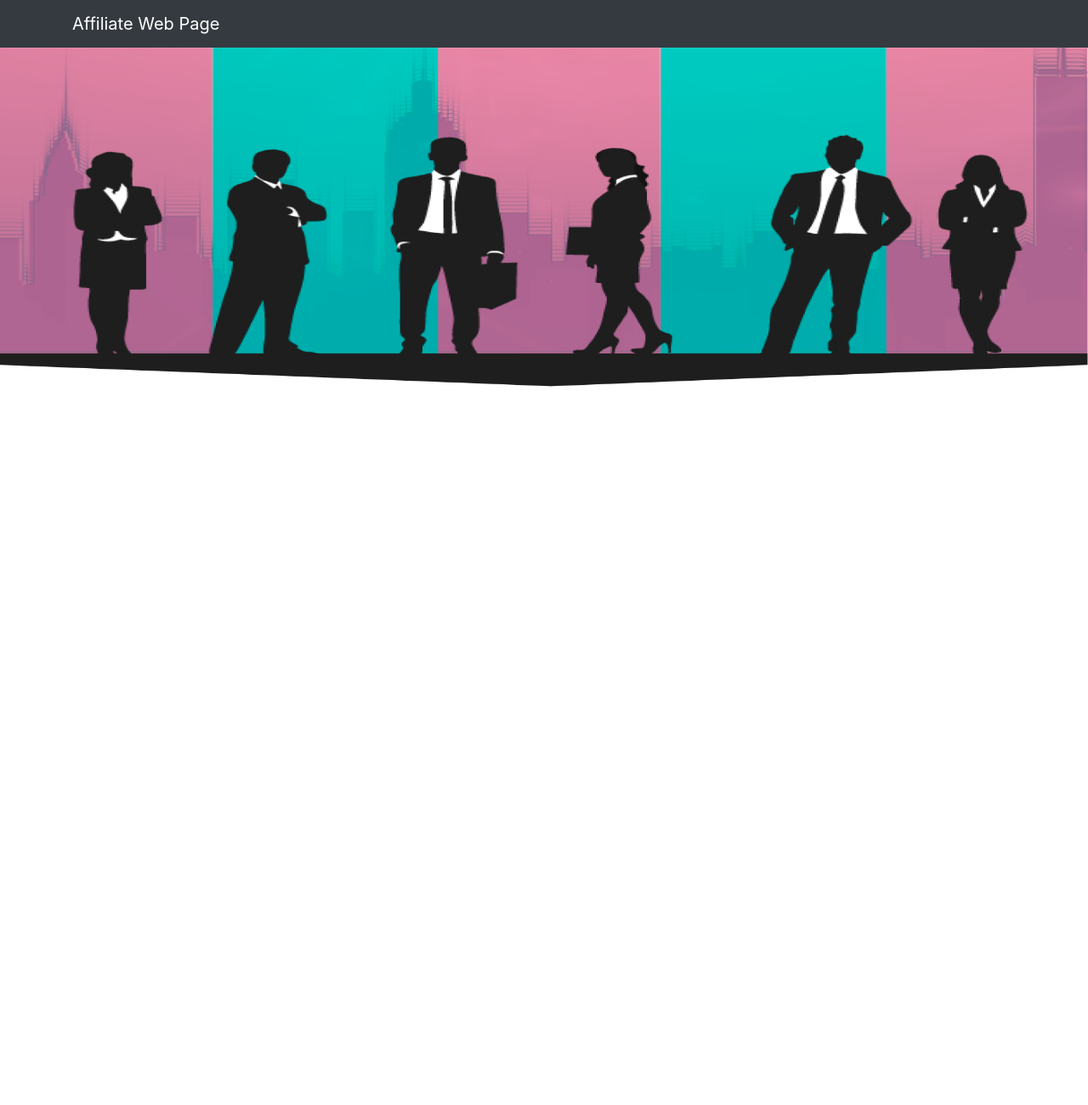
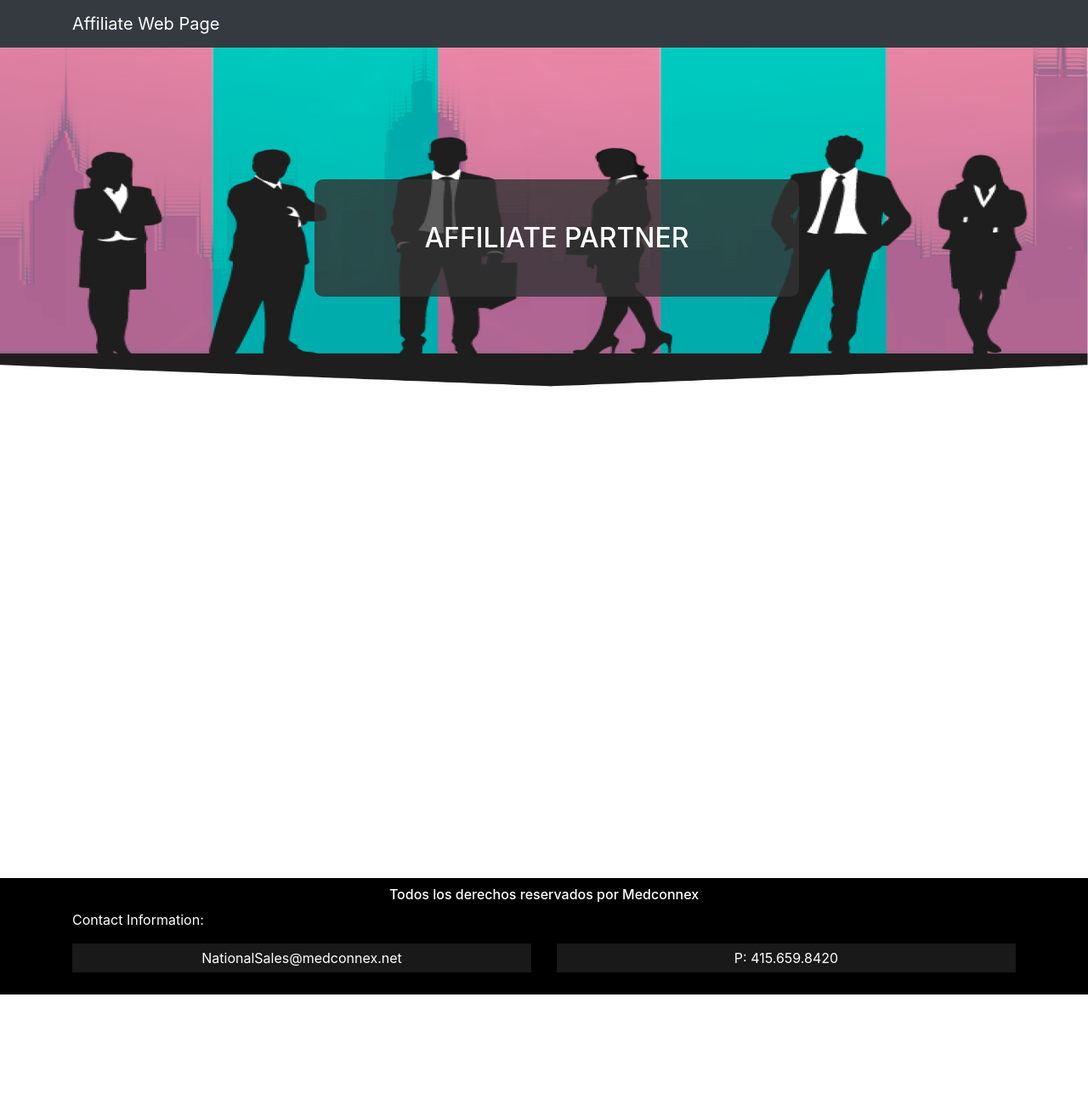
Before and after one commit to Erosp/socios-afiliados, a plain HTML site: page index.html in a window 1280 px wide. Shown: the top 1300 px of the page at 85% size. After the commit the page ends 1170 px from the top, so only its background shows below. Drawn offline with Linux system fonts and the light colour scheme.

Commit message:
update footer - header

```diff
--- a/index.html
+++ b/index.html
@@ -17,12 +17,21 @@
 				</div>
 			</nav>
 			<img id="img-header" src="affiliate-partner-panelbanner_01.png">
+			<div class="container">
+				<div class="row">
+					<div class="col-md-3"></div>
+					<div class="col-md-6">
+					<h2 id="title" class="classes text-center">AFFILIATE PARTNER</h2>
+					</div>
+					<div class="col-md-3"></div>
+				</div>
+			</div>
 		</header>
 
 		<section>
+
 			<!--CONTENIDO PARA PATIÑO -->
 			<!--eliminar estos br's-->
-			<br/><br/><br/><br/><br/><br/><br/><br/><br/><br/><br/><br/>
 			<br/><br/><br/><br/><br/><br/><br/><br/><br/><br/><br/><br/>
 			<br/><br/><br/><br/><br/><br/><br/><br/><br/><br/><br/><br/>
 		</section>
@@ -31,6 +40,21 @@
 			<h6 class="text-center">
 				Todos los derechos reservados por Medconnex
 			</h6>
+			<div class="container">
+			<div class="row">
+				<div class="col-md-12">
+					<p>Contact Information:</p>
+				</div>
+			</div>
+				<div class="row">
+					<div class="col-md-6">
+						<p class="contact text-center">NationalSales@medconnex.net</p>
+					</div>
+					<div class="col-md-6">
+						<p class="contact text-center">P: 415.659.8420</p>
+					</div>
+				</div>
+			</div>
 		</footer>
 
 
--- a/partner.css
+++ b/partner.css
@@ -54,3 +54,24 @@ footer{
     color:white;
     padding: 10px;
 }
+
+.contact{
+    background-color: rgba(051,051,051,.5);
+    padding: 5px;
+
+}
+
+
+.classes{
+    background-color:rgba(051,051,051,.8);
+    color:white;
+    width: 100%;
+    padding: 50px;
+    border-radius: 10px;
+    position: absolute;
+}
+
+#title{
+    position: absolute;
+    bottom: 100px;
+}
```
